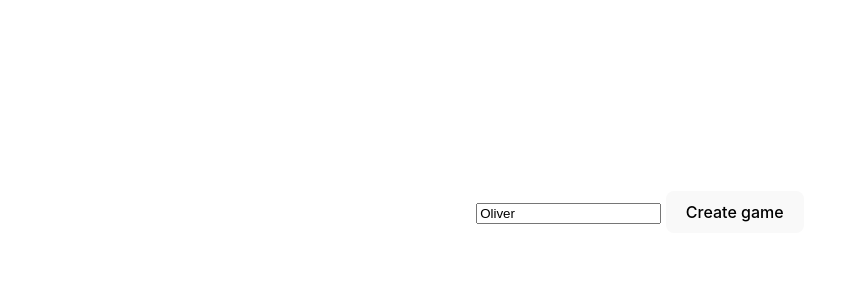
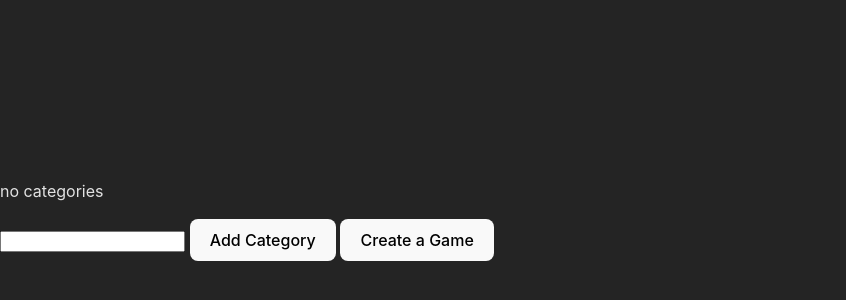
Before and after one commit to oliverperboni/stop-game, a Svelte app in the folder frontend/stop-client/: page / in a window 1280 px wide. Shown: the part 188-488 px from the top of the page, without its empty margins (0-846 px from the left). Built offline with nearby package versions, Linux system fonts and the light colour scheme.

Commit message:
feat: add categories and displaying to the user

```diff
--- a/frontend/stop-client/src/app.css
+++ b/frontend/stop-client/src/app.css
@@ -13,15 +13,6 @@
   -moz-osx-font-smoothing: grayscale;
 }
 
-a {
-  font-weight: 500;
-  color: #646cff;
-  text-decoration: inherit;
-}
-a:hover {
-  color: #535bf2;
-}
-
 body {
   margin: 0;
   display: flex;
@@ -35,16 +26,6 @@ h1 {
   line-height: 1.1;
 }
 
-.card {
-  padding: 2em;
-}
-
-#app {
-  max-width: 1280px;
-  margin: 0 auto;
-  padding: 2rem;
-  text-align: center;
-}
 
 button {
   border-radius: 8px;
@@ -66,13 +47,6 @@ button:focus-visible {
 }
 
 @media (prefers-color-scheme: light) {
-  :root {
-    color: #213547;
-    background-color: #ffffff;
-  }
-  a:hover {
-    color: #747bff;
-  }
   button {
     background-color: #f9f9f9;
   }
--- a/frontend/stop-client/src/components/MainPage.svelte
+++ b/frontend/stop-client/src/components/MainPage.svelte
@@ -1,9 +1,24 @@
 <script lang="ts">
-  let inputText = "Oliver";
-  function logInput() {
-    console.log(inputText);
+  const baseUrl = "http://localhost:3000";
+  let inputText: string[] = $state([]);
+  let catg = "";
+  function addCategory() {
+    inputText.push(catg);
+  }
+
+  async function createRoom() {
+    const request = await fetch(baseUrl + "/create-room", {
+      method: "Post",
+      body: JSON.stringify(catg),
+    });
   }
 </script>
 
-<input type="text" bind:value={inputText} />
-<button on:click={logInput}>Create game</button>
+{#each inputText as item}
+  <p>{item}</p>
+{:else}
+  <p>no categories</p>
+{/each}
+<input type="text" bind:value={catg} />
+<button onclick={addCategory}>Add Category</button>
+<button onclick={createRoom}>Create a Game</button>
```
Also changed, not shown: frontend/stop-client/src/models/models.ts (added, +18 -0 lines), frontend/stop-client/src/assets/svelte.svg (deleted).
